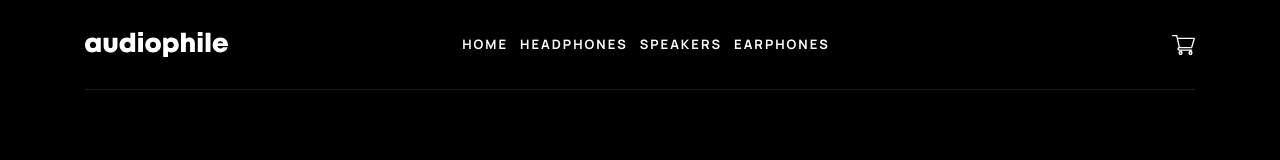
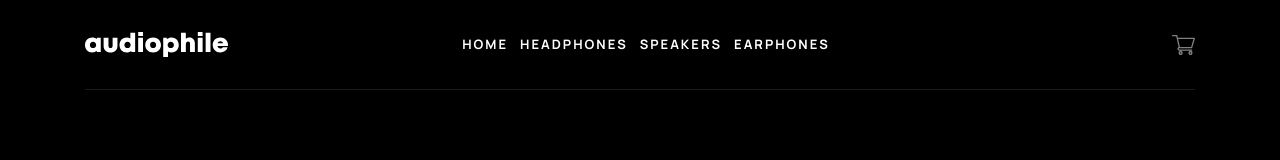
Before and after one commit to scottmotion/audiophile-ecommerce, a React (Vite) app: page /projects/audiophile-ecommerce/speakers in a window 1280 px wide. Shown: the top 160 px of the page. Built offline with nearby package versions, Linux system fonts and the light colour scheme.

Commit message:
Update Navbar.tsx
change cart opacity based on quantity

```diff
--- a/src/Components/Navbar.tsx
+++ b/src/Components/Navbar.tsx
@@ -5,6 +5,8 @@ import { useScrollPosition } from "../hooks/useScrollPosition";
 import { ReactComponent as SiteLogo } from "/src/assets/logo.svg";
 import { ReactComponent as CartIcon } from "/src/assets/icons/icon-cart.svg";
 import { ReactComponent as MobileMenuIcon } from "/src/assets/icons/icon-hamburger.svg";
+
+import { useShoppingCart } from "../context/ShoppingCartContext";
 
 import MobileMenu from "./MobileMenu";
 import CartModal from "./CartModal";
@@ -32,6 +34,11 @@ export default function Navbar() {
       ? "bg-black"
       : "";
   const navBorder = scrollPosition > 0 ? "" : "border-b border-white/[.10]";
+
+  const {
+    cartQuantity,
+  } = useShoppingCart();
+  const cartIconClass = cartQuantity < 1 ? "opacity-50" : "opacity-100";
 
   function toggleMobileMenu() {
     setShowCart(false);
@@ -95,7 +102,7 @@ export default function Navbar() {
           </ul>
           <div className="relative flex shrink basis-1/5 flex-row justify-end">
             <button onClick={toggleCart}>
-              <CartIcon />
+              <CartIcon className={`${cartIconClass}`} />
             </button>
             <div className={`${cartVisibility} fixed -z-10 w-full`}>
               <CartModal setShowCart={setShowCart} />
```
